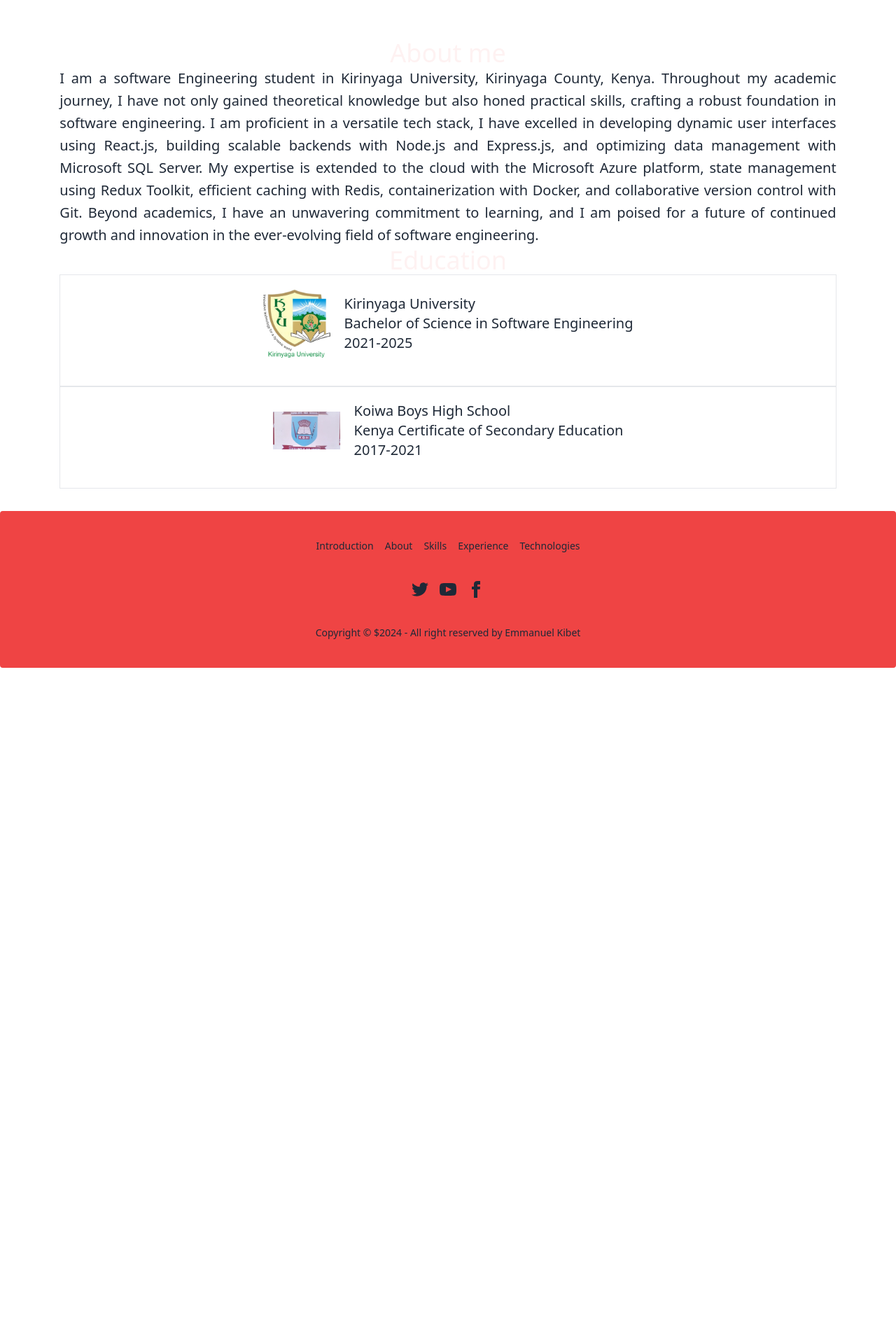
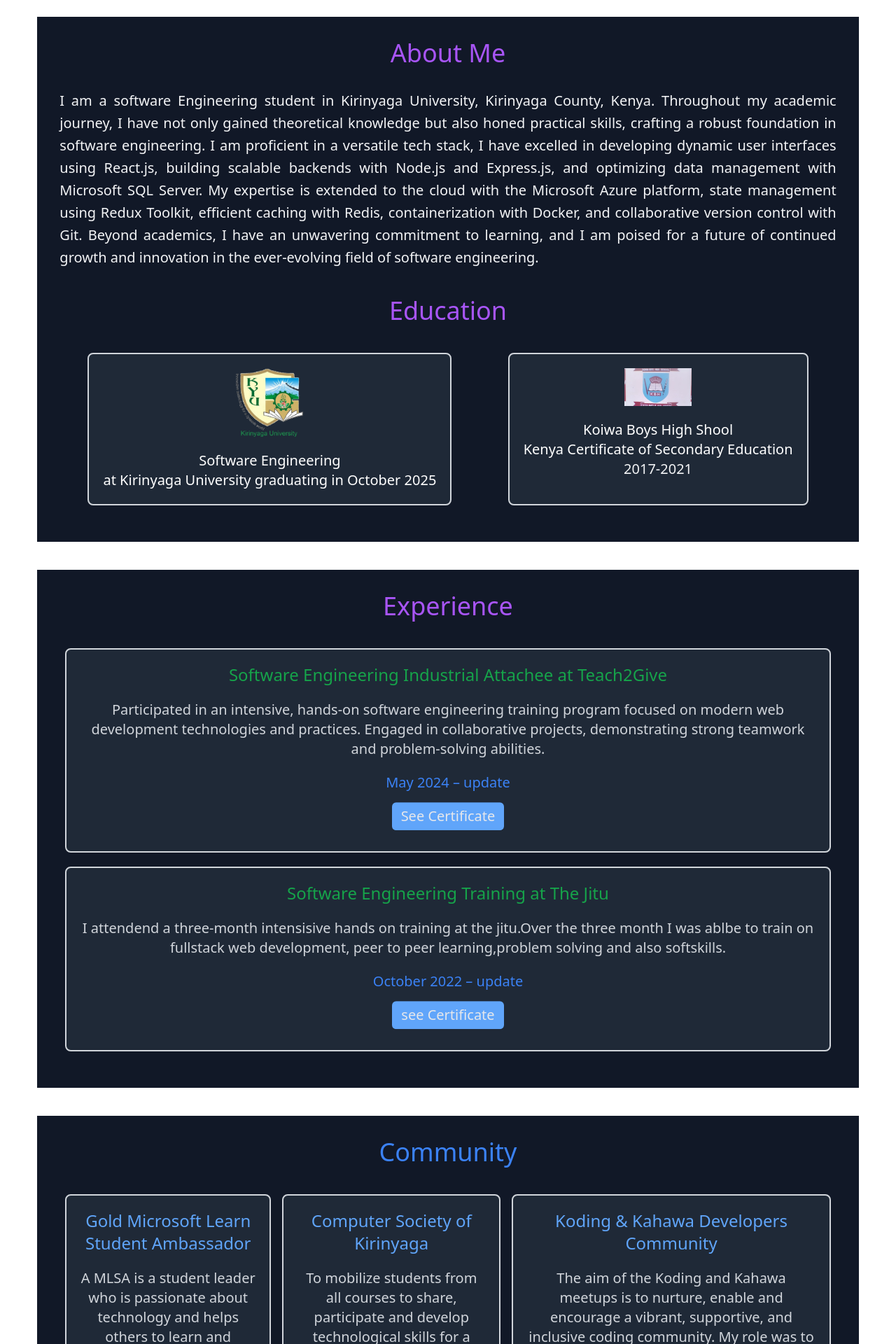
Before and after one commit to ManuelOwen/portfolio, a React (Vite) app: page / in a window 1280 px wide. Shown: the part 880-2800 px from the top of the page at 70% size. Before the commit the page ends 1834 px from the top, so only its background shows below. Built offline with nearby package versions, Linux system fonts and the light colour scheme.

Commit message:
added experience, education, community

```diff
--- a/src/App.jsx
+++ b/src/App.jsx
@@ -2,6 +2,9 @@ import Navbar from "./components/Navbar"
 import Footer from "./components/Footer"
 import Introduction from "./components/Introduction"
 import About from "./components/About"
+import Experience from "./pages/Experience"
+import Technologies from "./pages/Technologies"
+import Community from "./pages/Community"
 
 function App() {
   return (
@@ -9,6 +12,9 @@ function App() {
       <Navbar />
       <Introduction />
       <About />
+      <Experience />
+      <Community />
+      <Technologies />
       <Footer />
 
     </div>
--- a/src/components/About.jsx
+++ b/src/components/About.jsx
@@ -1,50 +1,33 @@
-import React from 'react'
-import logo from "../images/kbhs logo.webp"
-import kyu from "../images/logo kyu.png"
+import React from 'react';
+import logo from "../images/kbhs logo.webp";
+import kyu from "../images/logo kyu.png";
 
 const About = () => {
   return (
-<div class="about  font-medium text-xl w-11/12 mx-auto p-8 mt-10">
-  <h1 class="text-center text-red-50 text-4xl">About me</h1>
-  <p class="text-justify leading-8">
-    I am a software Engineering student in Kirinyaga University, Kirinyaga County, Kenya.
-    Throughout my academic journey, I have not only gained theoretical knowledge but also honed practical skills, crafting a robust foundation in software engineering. I am proficient in a versatile tech stack, I have excelled in developing dynamic user interfaces using React.js, building scalable backends with Node.js and Express.js, and optimizing data management with Microsoft SQL Server. My expertise is extended to the cloud with the Microsoft Azure platform, state management using Redux Toolkit, efficient caching with Redis, containerization with Docker, and collaborative version control with Git.
-    Beyond academics, I have an unwavering commitment to learning, and I am poised for a future of continued growth and innovation in the ever-evolving field of software engineering.
-  </p>
-<h1 className='text-red-50 text-center text-4xl'>Education</h1>
-  <div class="campo border border-maroon p-5 text-center flex flex-col items-center">
-    <div class="item inline-flex items-center mb-5">
-      <img src={kyu} class="logo w-24 mr-5" />
-      <div>
-        <h2 class="text-left">Kirinyaga University</h2>
-        <p class="text-left">Bachelor of Science in Software Engineering</p>
-        <p class="text-left">
-          2021-2025
-        </p>
+    <div className="about font-medium text-xl w-11/12 mx-auto p-8 mt-10 text-gray-100 bg-gray-900">
+      <h1 className="text-center text-purple-500 text-4xl mb-8">About Me</h1>
+      <p className="text-justify leading-8 font-sans mb-10">
+        I am a software Engineering student in Kirinyaga University, Kirinyaga County, Kenya.
+        Throughout my academic journey, I have not only gained theoretical knowledge but also honed practical skills, crafting a robust foundation in software engineering. I am proficient in a versatile tech stack, I have excelled in developing dynamic user interfaces using React.js, building scalable backends with Node.js and Express.js, and optimizing data management with Microsoft SQL Server. My expertise is extended to the cloud with the Microsoft Azure platform, state management using Redux Toolkit, efficient caching with Redis, containerization with Docker, and collaborative version control with Git.
+        Beyond academics, I have an unwavering commitment to learning, and I am poised for a future of continued growth and innovation in the ever-evolving field of software engineering.
+      </p>
+      <h1 className="text-purple-500 text-center text-4xl mb-10">Education</h1>
+      <div className="flex justify-around">
+        <div className="border-2 border-gray-300 p-5 rounded-lg text-center flex flex-col items-center mb-5 bg-gray-800">
+          <img src={kyu} className="w-24 mb-5" alt="Kirinyaga University logo" />
+          <h2 className="text-xl text-white">Software Engineering</h2>
+          <p className="text-white">at Kirinyaga University graduating in October 2025</p>
+        </div>
+        <div className="border-2 border-gray-300 p-5 rounded-lg text-center flex flex-col items-center mb-5 bg-gray-800">
+          <img src={logo} className="w-24 mb-5" alt="kbhs logo" />
+          <h2 className="text-xl text-white">Koiwa Boys High Shool</h2>
+          <p className="text-white">Kenya Certificate of Secondary Education</p>
+          <p>2017-2021</p>
+        </div>
 
       </div>
     </div>
-  </div>
-  <div class="campo border border-maroon p-5 text-center flex flex-col items-center">
-    <div class="item inline-flex items-center mb-5">
-      <img src={logo} class="logo w-24 mr-5" />
-      <div>
-        <h2 class="text-left">Koiwa Boys High School</h2>
-        <p class="text-left">Kenya Certificate of Secondary Education</p>
-        <p class="text-left">
-          2017-2021
-        </p>
+  );
+};
 
-      </div>
-    </div>
-  </div>
-</div>
-
-
-
-
-
-  )
-}
-
-export default About
+export default About;
--- a/src/components/Footer.jsx
+++ b/src/components/Footer.jsx
@@ -12,7 +12,7 @@
     <div className="grid grid-flow-col gap-4">
       <a>
         <svg
-          xmlns="http://www.w3.org/2000/svg"
+          // xmlns="http://www.w3.org/2000/svg"
           width="24"
           height="24"
           viewBox="0 0 24 24"
@@ -23,7 +23,7 @@
       </a>
       <a>
         <svg
-          xmlns="http://www.w3.org/2000/svg"
+          xmlns="https://www.youtube.com/channel/UCUO3vjZRO0lNnGZRvTAiZ5Q"
           width="24"
           height="24"
           viewBox="0 0 24 24"
--- a/src/components/Introduction.jsx
+++ b/src/components/Introduction.jsx
@@ -3,8 +3,8 @@ import bg from "../images/background.jpeg"
 
 const Introduction = () => {
   return (
-    <div className="hero bg-base-200 min-h-screen m-0 p-0">
-    <div className="hero-content flex-col lg:flex-row m-0 p-0 pb-0">
+    <div className="hero bg-gray-100 min-h-screen m-0 p-0 text-gray-900">
+    <div className="hero-content flex-col lg:flex-row m-0 p-0 pb-0 ">
       <img
         className="mt-0 max-w-sm rounded-lg shadow-2xl"
         src={bg}
--- /dev/null
+++ b/src/pages/Community.jsx
@@ -0,0 +1,34 @@
+import React from 'react';
+// import microsoftLearn from '../images/microsoft-learn.png';
+// import csKirinyaga from '../images/cs-kirinyaga.png';
+// import kodingKahawa from '../images/koding-kahawa.png';
+
+const Community = () => {
+  return (
+    <div className="community font-medium text-xl w-11/12 mx-auto p-8 mt-10 text-gray-100 bg-gray-900">
+      <h1 className="text-center text-blue-500 text-4xl mb-10">Community</h1>
+      <div className="flex flex-col md:flex-row justify-around">
+        <div className="border-2 border-gray-300 p-5 rounded-lg text-center flex flex-col items-center mb-5 bg-gray-800 mx-2">
+          {/* <img src={microsoftLearn} alt="Microsoft Learn" className="w-24 mb-4" /> */}
+          <h2 className="text-2xl text-blue-400">Gold Microsoft Learn Student Ambassador</h2>
+          <p className="text-gray-300 my-5">A MLSA is a student leader who is passionate about technology and helps others to learn and engage with Microsoft technologies.</p>
+          <button className="text-blue-400 border border-blue-400 px-4 py-2 rounded">My Bio</button>
+        </div>
+        <div className="border-2 border-gray-300 p-5 rounded-lg text-center flex flex-col items-center mb-5 bg-gray-800 mx-2">
+          {/* <img src={csKirinyaga} alt="Computer Society of Kirinyaga" className="w-24 mb-4" /> */}
+          <h2 className="text-2xl text-blue-400">Computer Society of Kirinyaga</h2>
+          <p className="text-gray-300 my-5">To mobilize students from all courses to share, participate and develop technological skills for a dynamic innovative culture in the university.</p>
+          <button className="text-blue-400 border border-blue-400 px-4 py-2 rounded">My Bio</button>
+        </div>
+        <div className="border-2 border-gray-300 p-5 rounded-lg text-center flex flex-col items-center mb-5 bg-gray-800 mx-2">
+          {/* <img src={kodingKahawa} alt="Koding & Kahawa" className="w-24 mb-4" /> */}
+          <h2 className="text-2xl text-blue-400">Koding & Kahawa Developers Community</h2>
+          <p className="text-gray-300 my-5">The aim of the Koding and Kahawa meetups is to nurture, enable and encourage a vibrant, supportive, and inclusive coding community. My role was to collaborate with other students in a web development journey.</p>
+          <button className="text-blue-400 border border-blue-400 px-4 py-2 rounded">My Bio</button>
+        </div>
+      </div>
+    </div>
+  );
+};
+
+export default Community;
--- /dev/null
+++ b/src/pages/Experience.jsx
@@ -0,0 +1,26 @@
+import React from 'react';
+
+const Experience = () => {
+  return (
+    <div className="experience font-medium text-xl w-11/12 mx-auto p-8 mt-10 text-gray-100 bg-gray-900">
+      <h1 className="text-center text-purple-500 text-4xl mb-10">Experience</h1>
+      <div className="md:flex-row justify-around">
+        <div className="border-2 border-gray-300 p-5 rounded-lg text-center items-center mb-5 bg-gray-800 mx-2">
+          <h2 className="text-2xl text-green-600">Software Engineering Industrial Attachee at Teach2Give</h2>
+          <p className="text-gray-300 my-5">Participated in an intensive, hands-on software engineering training program focused on modern web development technologies and practices. Engaged in collaborative projects, demonstrating strong teamwork and problem-solving abilities.</p>
+          <p className="text-blue-500">May 2024 – update</p>
+          <button className='bg-blue-400 mt-6 h-10 w-40 rounded-md text-gray-200 animate-bounce hover:bg-cyan-500'>See Certificate</button>
+        </div>
+        <div className="border-2 border-gray-300 p-5 rounded-lg text-center items-center mb-5 bg-gray-800 mx-2 ">
+          <h2 className="text-2xl text-green-600">Software Engineering Training at The Jitu</h2>
+          <p className="text-gray-300 my-5">I attendend a three-month intensisive hands on training at the jitu.Over the three month I was ablbe to train  on fullstack web development, peer to peer learning,problem solving and also softskills.</p>
+          <p className="text-blue-500">October 2022 – update</p>
+          <button className='bg-blue-400 mt-6 h-10 w-40 rounded-md text-gray-200 animate-bounce hover:bg-cyan-500'>see Certificate</button>
+        </div>
+
+      </div>
+    </div>
+  );
+};
+
+export default Experience;
--- /dev/null
+++ b/src/pages/Technologies.jsx
@@ -0,0 +1,9 @@
+import React from 'react'
+
+const Technologies = () => {
+  return (
+    <div>Technologies</div>
+  )
+}
+
+export default Technologies
```
Also changed, not shown: src/components/Navbar.jsx (+3 -32 lines).
